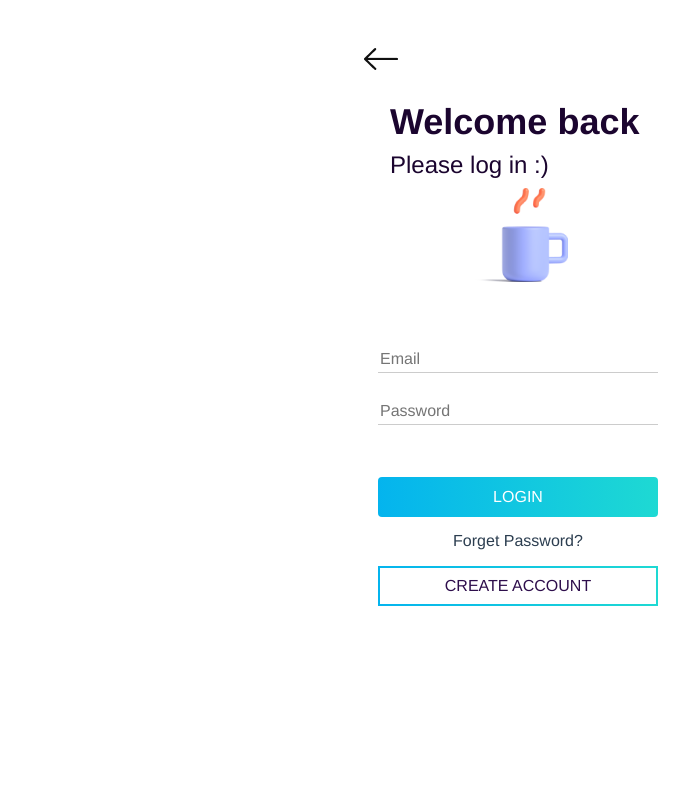
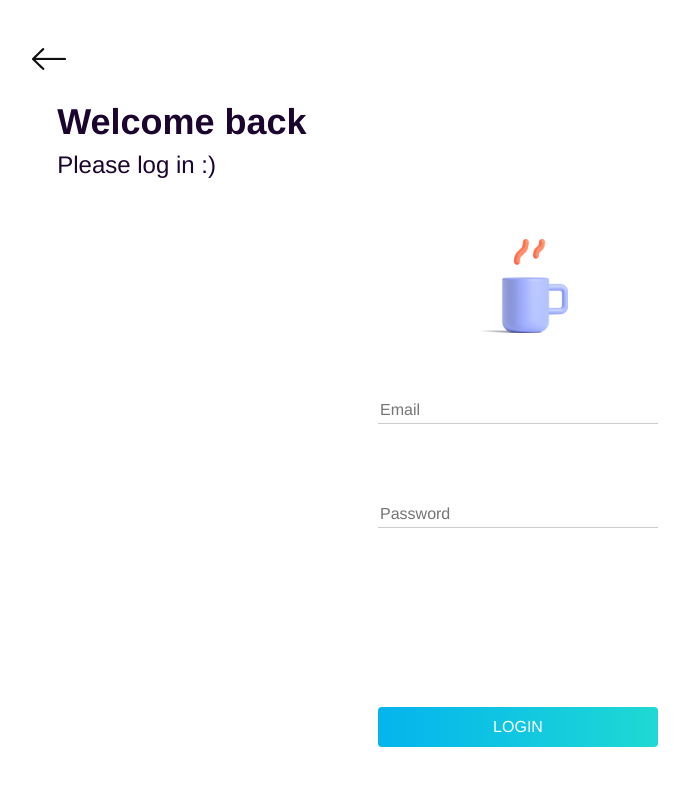
Before and after one commit to icing808/sheridan_web, a Vue app in the folder taskiapp/: page /#/Login in a window 1280 px wide. Shown: the top 800 px of the page, without its empty margins (122-811 px from the left). Built offline with nearby package versions, Linux system fonts and the light colour scheme.

Commit message:
update css

```diff
--- a/taskiapp/src/components/Login.vue
+++ b/taskiapp/src/components/Login.vue
@@ -114,7 +114,7 @@
 }
 h2,h5{
     text-align:left;
-    margin-left:40%;
+    margin-left:14%;
     color:#1B052F;
 }
 p{
@@ -122,7 +122,7 @@
 }
 #back{
     position:absolute;
-    left:38%;
+    left:12%;
     top:6%;
 }
 
@@ -134,8 +134,8 @@
 .log{
     background:linear-gradient(to right, #04B4EE,#1ED9D3);
     color:white;
-    margin-top:-2%;
-    margin-bottom:1%;
+    margin-top:8%;
+    margin-bottom:6%;
 
 }
 .snup{
@@ -144,13 +144,15 @@
     border-image-slice:1;
     background-color:white;
     border-radius:8px;
-    margin-top:1%;
+    margin-top:6%;
 }
 .cup{
-    width: 100px
+    width: 100px;
+    margin-top:4%;
 }
 #email{
-    margin-top: 5%
+    margin-top: 5%;
+    margin-bottom: 6%;
 }
 #psd{
     margin-top: 2%;
--- a/taskiapp/src/components/SignUp.vue
+++ b/taskiapp/src/components/SignUp.vue
@@ -89,12 +89,12 @@
 }
 h2,h5{
     text-align:left;
-    margin-left:40%;
+    margin-left:14%;
     color:#1B052F;
 }
 #back{
     position:absolute;
-    left:38%;
+    left:12%;
     top:6%;
 }
 
@@ -106,8 +106,8 @@
 .log{
     background:linear-gradient(to right, #04B4EE,#1ED9D3);
     color:white;
-    margin-top:2%;
-    margin-bottom:1%;
+    margin-top:8%;
+    margin-bottom:2%;
 }
 .snup{
     border:2px solid transparent;
@@ -115,12 +115,12 @@
     border-image-slice:1;
     background-color:white;
     border-radius:8px;
-    margin-top:1%;
+    margin-top:4%;
 }
 .cup{
     width: 100px;
     margin-left:-4%;
-    margin-top:2%
+    margin-top:4%
 }
 .name{
     margin-top: 2%
@@ -130,7 +130,7 @@
     margin-bottom: 2%
 }
 .input{
-    margin-top:2%
+    margin-top:8%
 }
 .input input{
     border: none;
--- a/taskiapp/src/components/Welcome.vue
+++ b/taskiapp/src/components/Welcome.vue
@@ -62,11 +62,11 @@
 #intro{
     width:294px;
     height:60px;
-    margin-left:40.5%;
+    margin-left:14%;
     text-align:left;
     color:#6D6B6B;
     font-size:15px;
-    margin-bottom:4%;
+    margin-bottom:8%;
 }
 #hello{
     font-weight:800;
```
